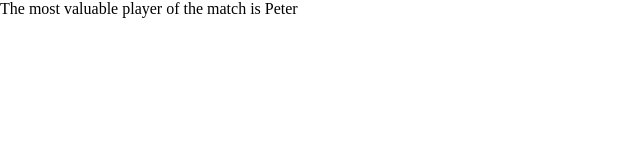
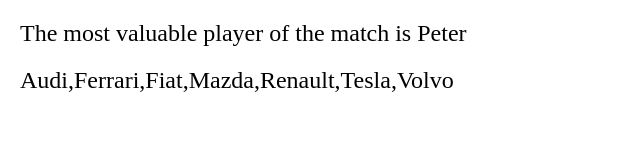
Before and after one commit to jurode/FE21-JS-DAY01-Julia-Lesia, a plain HTML site: page JavaScript-Lesia.html in a window 1280 px wide. Shown: the whole page, without its empty margins (0-640 px from the left). Drawn offline with Linux system fonts and the light colour scheme.

Commit message:
change 1

```diff
--- a/JavaScript-Lesia.html
+++ b/JavaScript-Lesia.html
@@ -11,7 +11,9 @@
 
 <body>
     <div class="container">
-        <p id="box"></p>
+        <p id="box" class="box"></p>
+        <p id="box2" class="box"></p>
+        <p id="box3" class="box"></p>
     </div>
 
 
--- a/script.js
+++ b/script.js
@@ -1,5 +1,8 @@
 
 var players = ['Martin', 'Thomas', 'Peter', 'Mathias', 'Niki'];
+var autos = ['Tesla', 'Audi', 'Renault', 'Volvo', 'Mazda', 'Fiat', 'Ferrari'];
 
 
 document.getElementById("box").innerHTML = "The most valuable player of the match is " + players[2];
+
+document.getElementById("box2").innerHTML = autos.sort();
--- a/styles.css
+++ b/styles.css
@@ -7,3 +7,8 @@ a {
     text-decoration: none;
     color: #fff;
 }
+
+.box {
+    margin: 20px 0 0 20px;
+    font-size: 1.5rem;
+}
```
